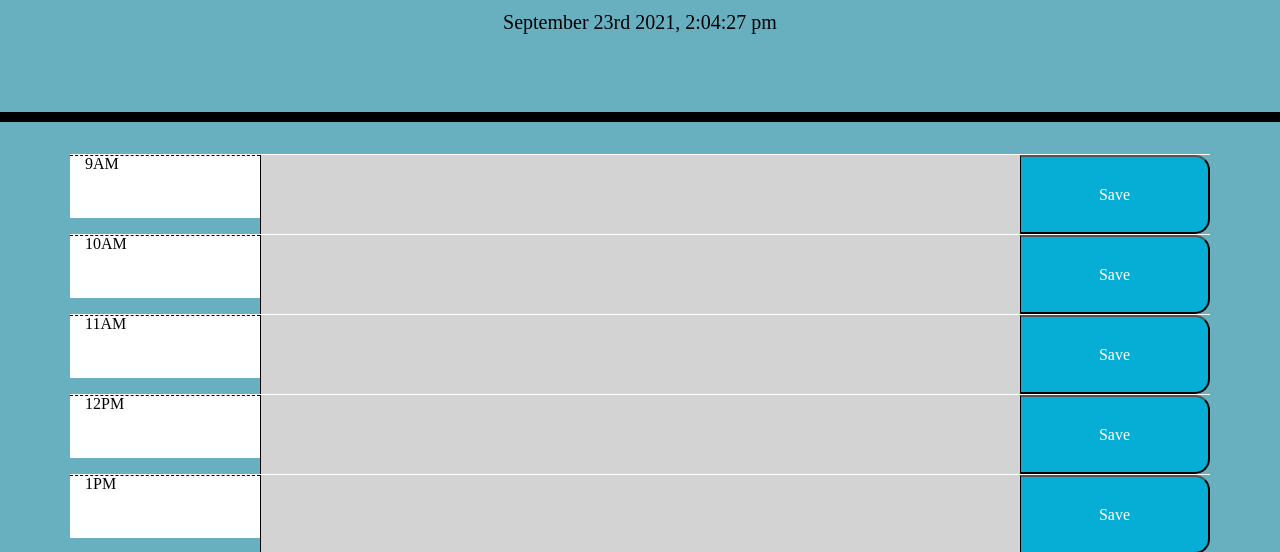
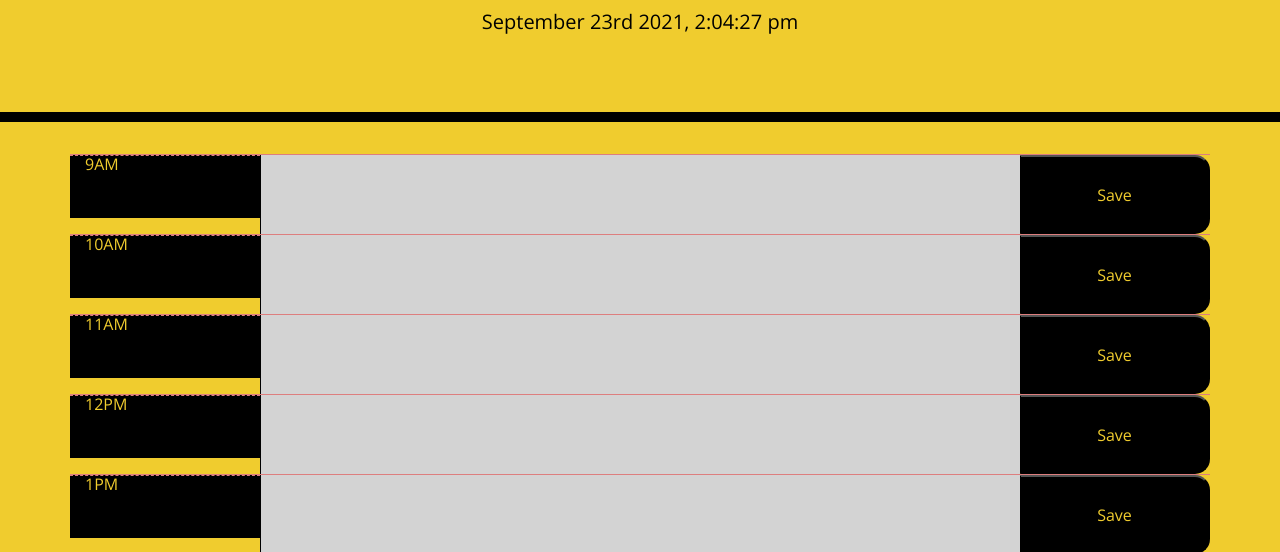
Before and after one commit to konnenhannaford/Day-Planner, a plain HTML site: page index.html in a window 1280 px wide. Shown: the part 182-734 px from the top of the page. Drawn offline with nearby package versions, Linux system fonts and the light colour scheme.

Commit message:
updated readme to include screenshot, finally saved css and js properly

```diff
--- a/script.js
+++ b/script.js
@@ -42,9 +42,7 @@ function saveToLocalStorage() {
     let time= $(this).siblings("p").text();
     const storageObj = {time,textAreaValue}
     storageArray.push(storageObj)
-    // console.log(storageArray)
     localStorage.setItem('storageArray', JSON.stringify(storageArray));
-    // localStorage.getItem("storageArray")
 }
 
 
--- a/style.css
+++ b/style.css
@@ -1,8 +1,8 @@
 body {
-    font-family: 'Indie Flower', "cursive";
+    font-family: 'Open Sans', sans-serif;
     font-size: 16px;
     line-height: 1;
-    background-color: #68b0c0;
+    background-color: rgb(240, 204, 46);
   }
 
   textarea {
@@ -34,13 +34,13 @@ body {
   .row {
     white-space: pre-wrap;
     height: 80px;
-    border-top: 1px solid white;
+    border-top: 1px solid rgb(221, 126, 126);
   }
 
   .hour {
-    background-color: #ffffff;
-    color: #000000;
-    border-top: 1px dashed #000000;
+    background-color: #000000;
+    color: rgb(240, 204, 46);
+    border-top: 1px dashed rgb(221, 126, 126);
   }
 
   .past {
@@ -62,8 +62,8 @@ body {
     border-left: 1px solid black;
     border-top-right-radius: 15px;
     border-bottom-right-radius: 15px;
-    background-color: #06aed5;
-    color: white;
+    background-color: #000000;
+    color: rgb(240, 204, 46);
   }
 
   .saveBtn i:hover {
```
Also changed, not shown: screencapture-file-Users-konnen-bootcamp-homework-fifth-Day-Planner-index-html-2021-09-24-00_03_04.png (added), 1 other file.
